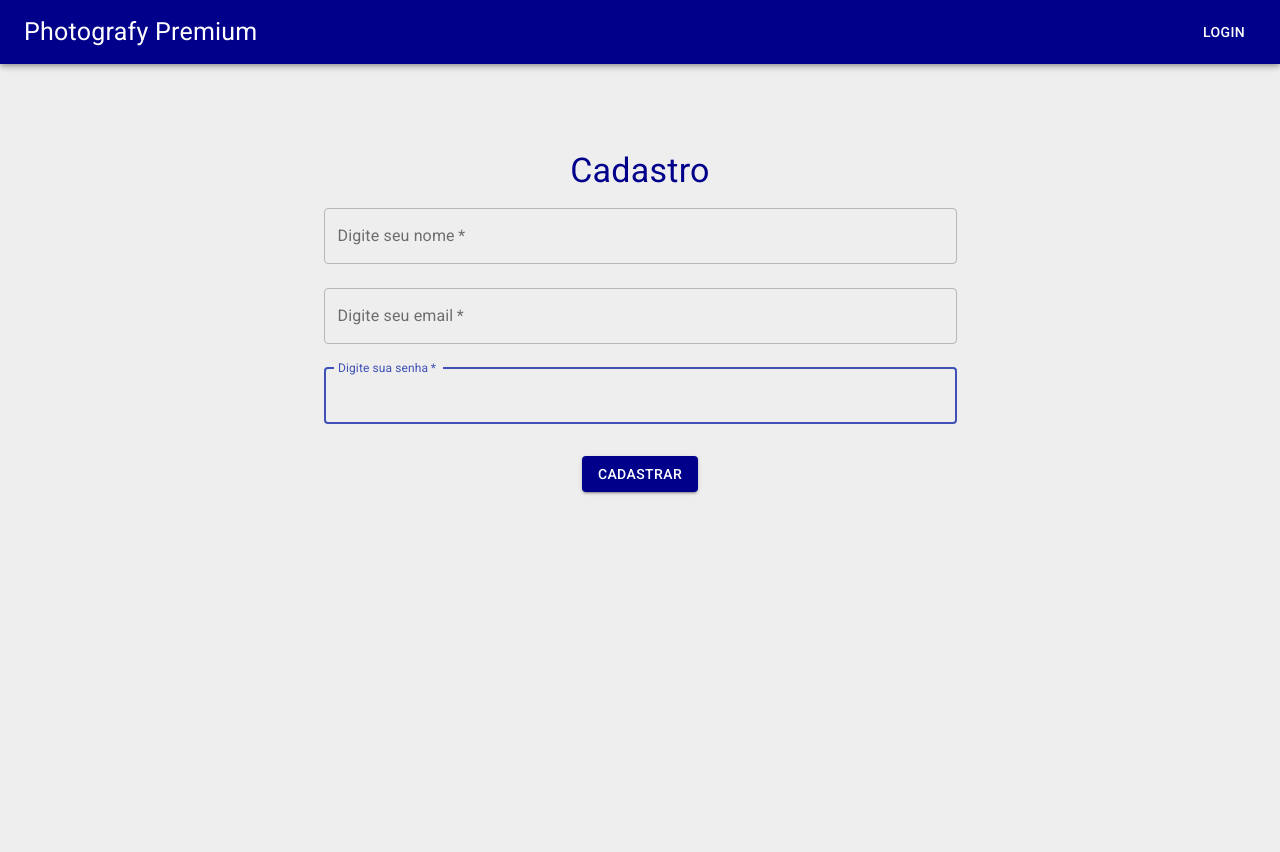
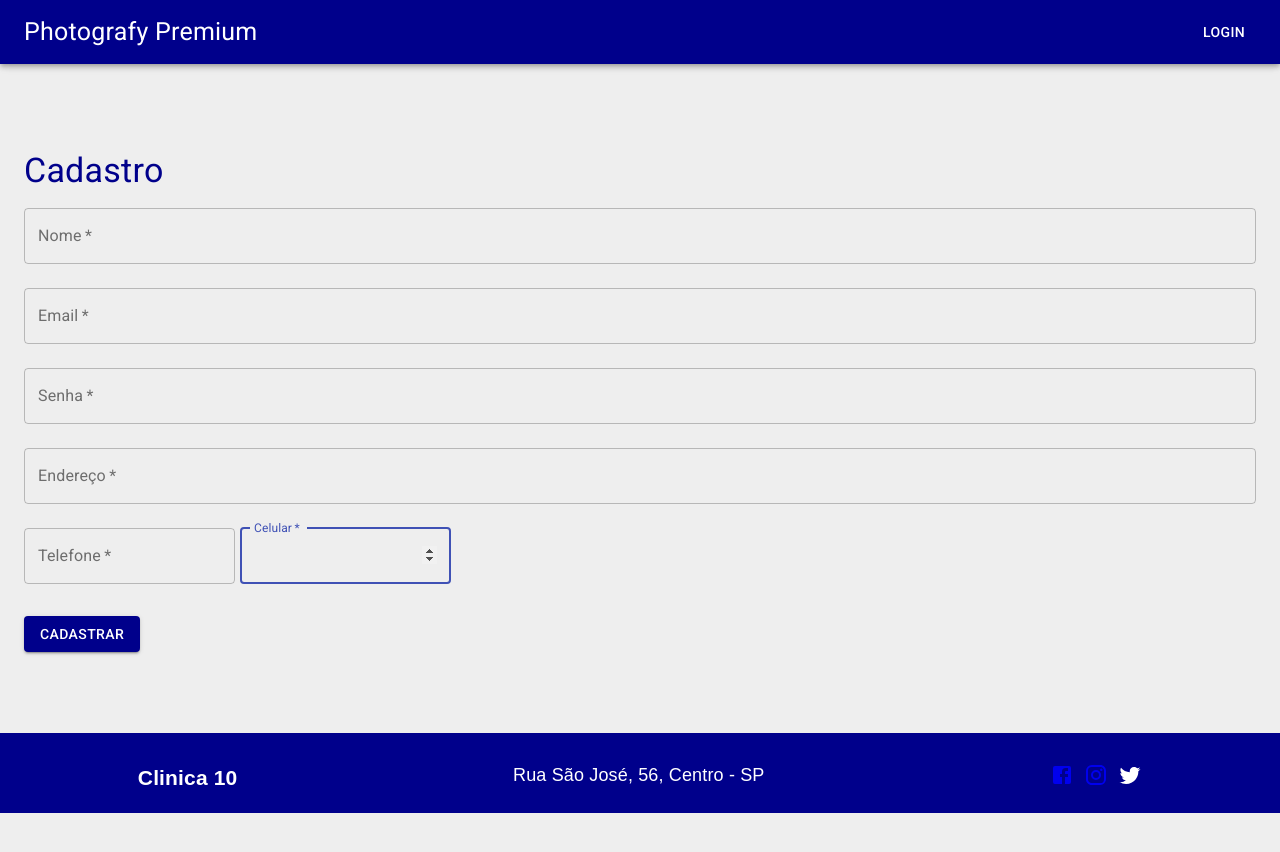
Before and after one commit to otavio-wls/Ex-Cadastro-React, a React (Create React App) app in the folder ex-cadastro/: page /cadastro in a window 1280 px wide. Shown: the top 852 px of the page. After the commit the page ends 813 px from the top, so only its background shows below. Built offline with nearby package versions, Linux system fonts and the light colour scheme.

Commit message:
Modificações
Feito os ajustes para o redirect validar se existe um token no localstorage ou não.

Feito alguns ajustes no layout da pagina quando utilizado no fullHD.

Começado a estilização do Footer.

```diff
--- a/ex-cadastro/src/App.tsx
+++ b/ex-cadastro/src/App.tsx
@@ -3,6 +3,7 @@ import { ToastContainer } from 'react-toastify';
 import GlobalStyle from './styled';
 import './index.css';
 import Routes from './routes/routes';
+
 
 function App() {
   return (
--- a/ex-cadastro/src/Component/Auth/auth.tsx
+++ b/ex-cadastro/src/Component/Auth/auth.tsx
@@ -1,7 +1,27 @@
-export default function isAuthenticated() {
-  if(localStorage.getItem('token')?.length === 0){
-    return false;
-  } else{
-    return true;
-  }
-}
+export  const Auth = () => {
+    const token = localStorage.getItem('token');
+    console.log(token);
+    if(token){
+      console.log('tem token');
+      return true;
+    }else{
+      console.log('não tem token');
+      return false;
+    }
+
+  };
+
+  // if(!localStorage.getItem('token')?.length){
+  //   return true;
+  // }else{
+  //   return false;
+  // }
+
+
+// export default function isAuthenticated() {
+//   if(localStorage.getItem('token')?.length === 0){
+//     return false;
+//   } else{
+//     return true;
+//   }
+// }
--- a/ex-cadastro/src/Component/Footer/index.tsx
+++ b/ex-cadastro/src/Component/Footer/index.tsx
@@ -1,5 +1,7 @@
 import React from 'react';
 import { CssBaseline } from '@material-ui/core';
+import { Link } from 'react-router-dom';
+import { Facebook, Instagram, Twitter } from '@material-ui/icons';
 import './style.css';
 
 export default function Footer() {
@@ -9,12 +11,10 @@ export default function Footer() {
       <h2>Clinica 10</h2>
       <p>Rua São José, 56, Centro - SP</p>
       <div className='redesSociais'>
-        <p>Facebook</p>
-        <p>Instagram</p>
-        <p>Twitter</p>
+        <Link to='https://pt-br.facebook.com/'><p><Facebook/></p></Link>
+        <Link to='http://instagram.com/'><p><Instagram/></p></Link>
+        <p><Twitter/></p>
       </div>
     </div>
-
-
   );
 }
--- a/ex-cadastro/src/Component/Footer/style.css
+++ b/ex-cadastro/src/Component/Footer/style.css
@@ -1,9 +1,19 @@
 .footer{
-  background: #3fa7d6;
-  height: 70px;
+  background-color: #00008B;
+  height: 80px;
+  color: #fff;
   width: 100%;
+  margin-top: auto;
   display: flex;
   justify-content: space-around;
+}
+
+.footer h2, p{
+  margin-top: 30px;
+}
+
+.footer p{
+  font-size: 18px;
 }
 
 .redesSociais{
--- a/ex-cadastro/src/index.css
+++ b/ex-cadastro/src/index.css
@@ -1,3 +1,11 @@
+html{
+  height: 100%;
+  min-height: 100%;
+}
+
 body{
+  display: flex;
+  flex-direction: column;
+  min-height: 100%;
   background-color: #fdfffc;
 }
--- a/ex-cadastro/src/pages/Cadastro/index.tsx
+++ b/ex-cadastro/src/pages/Cadastro/index.tsx
@@ -2,23 +2,28 @@ import React, { useState, Fragment } from 'react';
 import api from '../../api/api';
 import { toast } from 'react-toastify';
 import Header from '../../Component/Header/index';
-import { TextField, makeStyles, Container, Typography, Button  } from '@material-ui/core';
+import Footer from '../../Component/Footer/index';
+import { TextField, makeStyles, Container, Typography, Button } from '@material-ui/core';
 
 const useStyles = makeStyles((theme) => ({
   root: {
     '& .MuiTextField-root': {
       margin: theme.spacing(1),
-      width: 200,
+      width: '85%',
     },
   },
   paper:{
-    marginTop: theme.spacing(10),
+    width: '100%',
+    minWidth: '100vh',
+    marginTop: '80px',
+    marginBottom: '65px',
     display: 'flex',
     flexDirection: 'column',
-    alignItems: 'center'
+    alignItems: 'flex-start'
   },
   containerForm: {
     marginTop: 150,
+    minWidth: '100vh',
     marginLeft: 0,
   },
   buttons:{
@@ -50,30 +55,43 @@ export default function ValidationTextFields() {
     } catch(error) {
       toast.error('Houve algum erro, tente novamente');
     }
-
   }
 
   return (
     <Fragment>
     <Header />
-    <Container className={classes.containerForm} maxWidth='lg'>
+    <Container className={classes.containerForm} maxWidth='xl'>
       <div className={classes.paper}>
         <Typography component='h1' variant='h4' style={{color: '#00008B'}}>Cadastro</Typography>
         <form>
-        <TextField variant='outlined' margin='normal'  required fullWidth id="email" label="Digite seu nome"
+        <TextField variant='outlined' margin='normal'  required fullWidth id="nome" label="Nome"
           name="name"
           onChange={e => setName(e.target.value)}
           autoComplete="name"
           autoFocus/>
-        <TextField variant='outlined' margin='normal'  required fullWidth id="email" label="Digite seu email"
+        <TextField variant='outlined' margin='normal'  required fullWidth id="email" label="Email"
           name="email"
           onChange={e => setEmail(e.target.value)}
           autoComplete="email"
           autoFocus/>
-        <TextField variant='outlined' margin='normal'  type='password' required fullWidth id="email" label="Digite sua senha"
-          name="email"
+        <TextField variant='outlined' margin='normal'  type='password' required fullWidth id="senha" label="Senha"
+          name="senha"
           onChange={e => setPassWord(e.target.value)}
-          autoComplete="email"
+          autoComplete="senha"
+          autoFocus/>
+        <TextField variant='outlined' margin='normal'   required fullWidth id="endereco" label="Endereço"
+          name="endereco"
+          autoComplete="endereco"
+          autoFocus/>
+        <TextField variant='outlined' margin='normal'  type='number' required  id="telefone" label="Telefone"
+          name="telefone"
+          autoComplete="telefone"
+          style={{marginRight: '5px'}}
+          autoFocus/>
+          <TextField variant='outlined' margin='normal'  type='number' required   id="celular" label="Celular"
+          name="celular"
+          style={{marginRight: '5px'}}
+          autoComplete= "celular"
           autoFocus/>
         </form>
         <div className={classes.buttons}>
@@ -81,6 +99,7 @@ export default function ValidationTextFields() {
         </div>
       </div>
     </Container>
+    <Footer />
     </Fragment>
   );
 }
--- a/ex-cadastro/src/pages/Login/index.tsx
+++ b/ex-cadastro/src/pages/Login/index.tsx
@@ -33,14 +33,19 @@ const useStyles = makeStyles((theme) =>({
     backgroundPosition: 'center',
   },
   paper: {
-    margin: theme.spacing(15, 6),
     width: '100%',
     display: 'flex',
     flexDirection: 'column',
     alignItems: 'center',
   },
   main: {
-    marginBottom: theme.spacing(2),
+    marginTop: '40%',
+    marginRight: '31%',
+    marginLeft: '17%',
+  },
+  formLogin:{
+    marginLeft: 'auto',
+    marginRight: 'auto',
   },
   form: {
     width: '100%', // Fix IE 11 issue.
@@ -90,7 +95,8 @@ export default function Login() {
         <CssBaseline />
         <Grid container component="main" className={classes.root}>
           <Grid item xs={false} sm={4} md={7} className={classes.image} />
-        <div className={classes.root}>
+          <Grid item xs={false} sm={4} md={5} justify='center' alignContent='center' className={classes.formLogin} >
+          <div className={classes.root}>
           <Container component='main' maxWidth='xs' className={classes.main}>
             <div className={classes.paper}>
               <Typography component='h1' variant='h4' className={classes.title}>Seja bem vindo</Typography>
@@ -121,6 +127,7 @@ export default function Login() {
           </Container>
         </div>
         </Grid>
+        </Grid>
       </Fragment>
   );
 }
--- a/ex-cadastro/src/routes/routes.tsx
+++ b/ex-cadastro/src/routes/routes.tsx
@@ -1,19 +1,20 @@
 import React, { Component } from 'react';
-import isAuthenticated from '../Component/Auth/auth';
+import {Auth} from '../Component/Auth/auth';
 import { BrowserRouter, Switch, Route, Redirect } from 'react-router-dom';
 import Login from '../pages/Login';
 import Cadastro from '../pages/Cadastro';
 
 
-const PrivateRoute = ({ component: Component, ...rest }) => (
+
+ const PrivateRoute = ({ component: Component, ...rest }) => (
   <Route {...rest} render={props => (
-    isAuthenticated()? (
+    Auth()? (
       <Component {...props} />
     ) : (
-      <Redirect to={{ pathname: '/', state: { from: props.location } }} />
+      <Redirect to={{ pathname: '/certo', state: { from: props.location } }} />
     )
-  )} />
-);
+    )} />
+  );
 
 
 export default function Routes() {
@@ -22,6 +23,7 @@ export default function Routes() {
       <BrowserRouter>
         <Switch>
           <Route exact path='/' component={Login}/>
+           <PrivateRoute path='/certo' component={() => <h1>Você está logado</h1>} />
           <Route exact path='/cadastro' component={Cadastro} />
         </Switch>
       </BrowserRouter>
```
